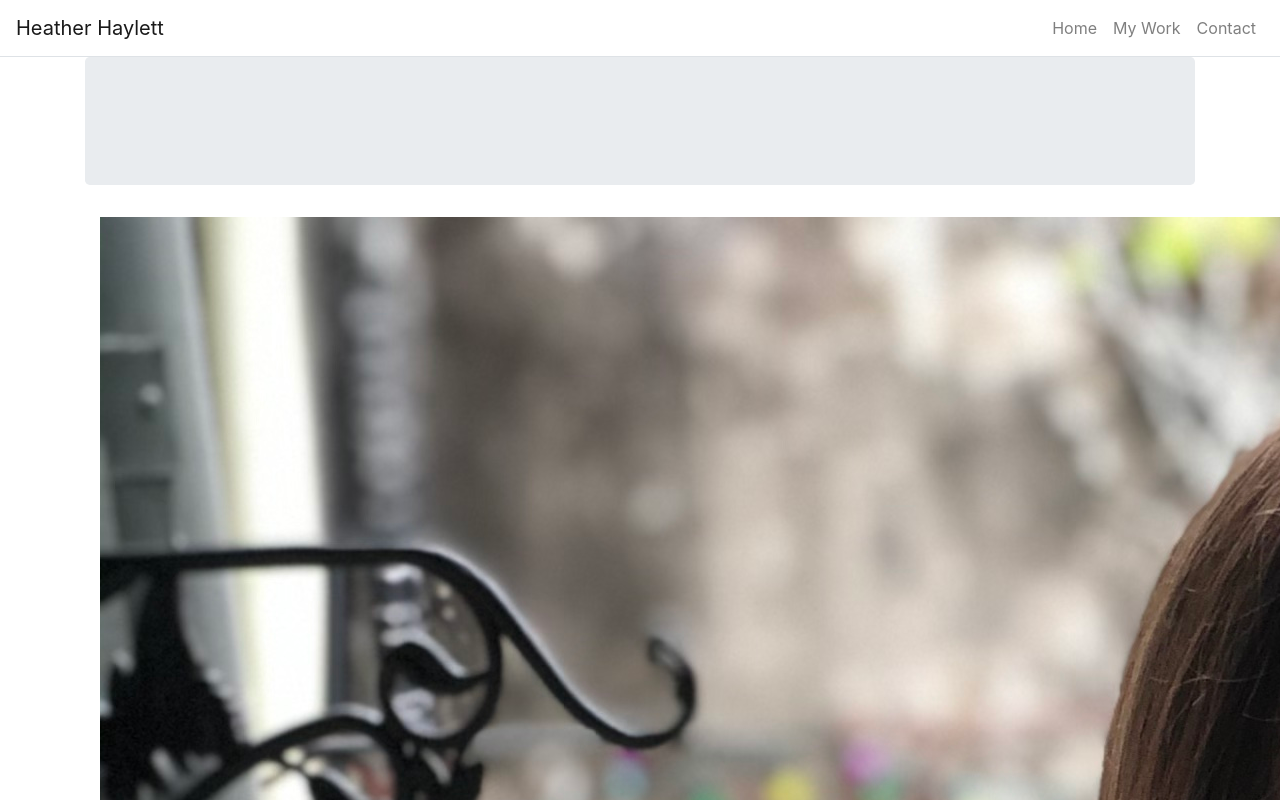
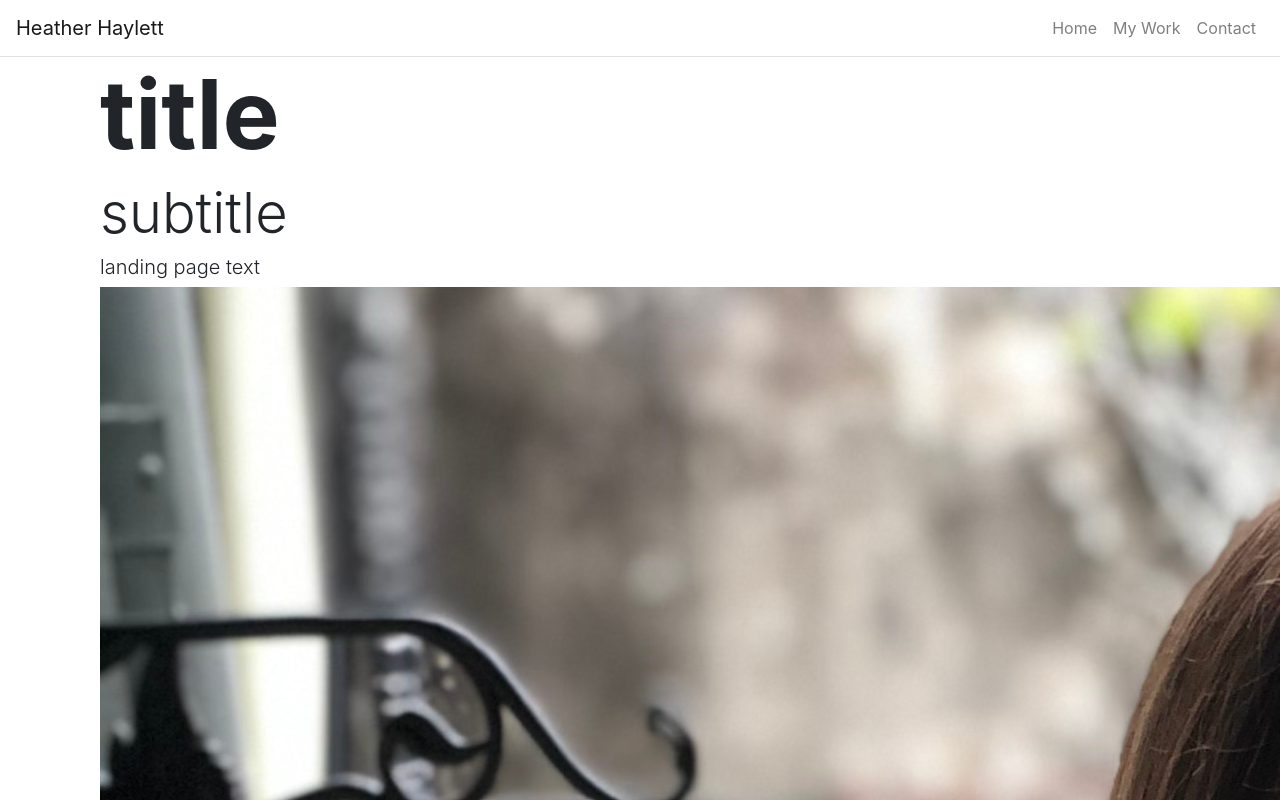
Before and after one commit to HeatherHaylett/portfolio, a React (Create React App) app: page / in a window 1280 px wide. Shown: the top 800 px of the page. Built offline with nearby package versions, Linux system fonts and the light colour scheme.

Commit message:
removed jumbotron

```diff
--- a/src/components/Hero.js
+++ b/src/components/Hero.js
@@ -1,10 +1,21 @@
 import React from 'react';
 
-import Jumbotron from 'react-bootstrap/Jumbotron'
+//import Jumbotron from 'react-bootstrap/Jumbotron';
+import Container from 'react-bootstrap/Container';
+import Row from 'react-bootstrap/Row';
+import Col from 'react-bootstrap/Col';
 
 function Hero(props) {
   return (
-    <Jumbotron></Jumbotron>
+    <Row>
+      <Container d-flex>
+          <Col md={6}>
+            {props.title && <h1 className="display-1 font-weight-bolder">{props.title}</h1> }
+            { props.subTitle && <h3 className="display-4 font-weight-light">{props.subTitle}</h3> }
+            { props.text && <h3 className="lead font-weight-light">{props.text}</h3> }
+          </Col>
+      </Container>
+    </Row>
   )
 }
 
```
